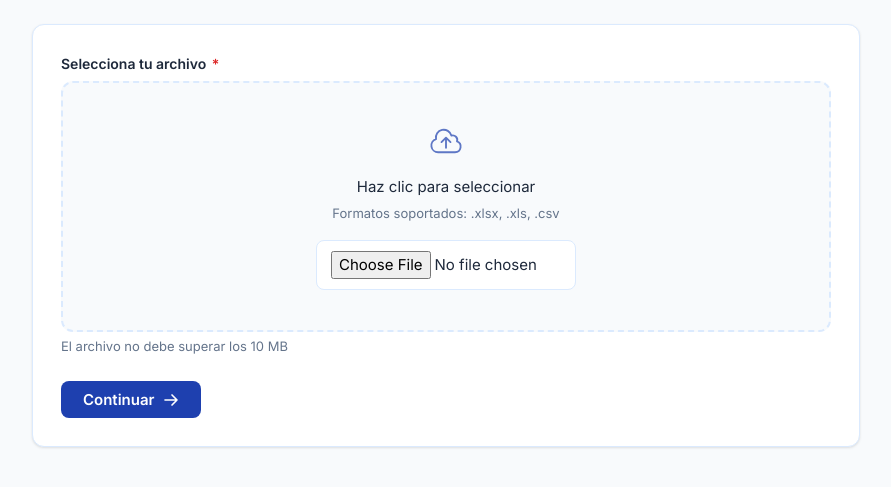
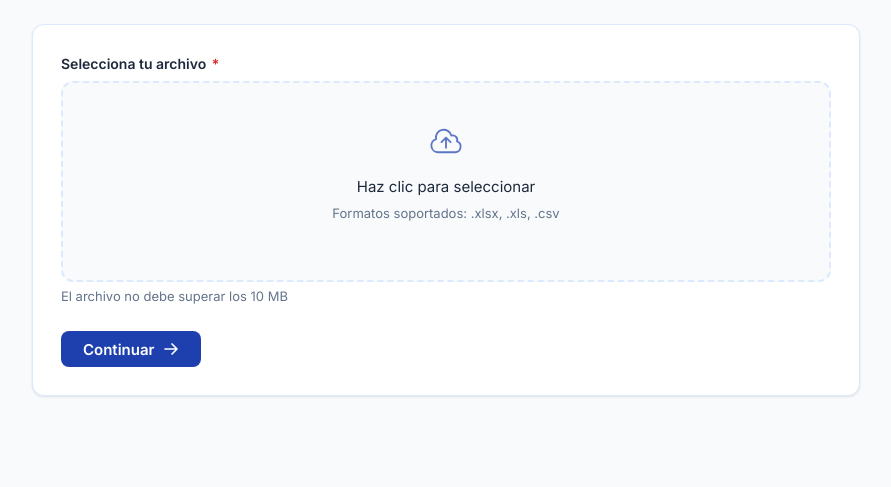
Before and after one commit to rauulmunoz/sales-analyzer, a Flask app: page /app in a window 1280 px wide. Shown: the part 264-751 px from the top of the page, without its empty margins (194-1085 px from the left). Run offline with Flask 3, Linux system fonts and the light colour scheme; some web fonts are replaced.

Commit message:
Fix selector de archivo y quitar opción cantidad del mapeo

```diff
--- a/templates/index.html
+++ b/templates/index.html
@@ -64,15 +64,15 @@
                     <label for="archivo" class="sa-label">
                         Selecciona tu archivo <span class="required-mark" aria-label="obligatorio">*</span>
                     </label>
-                    <div class="file-zone" onclick="document.getElementById('archivo').click()">
+                    <div class="file-zone" onclick="document.getElementById('archivo').click()" style="cursor:pointer">
                         <svg class="sa-icon mb-3" width="36" height="36" fill="none" stroke="currentColor" stroke-width="1.25" viewBox="0 0 24 24" aria-hidden="true" style="color:var(--color-primary);opacity:.7;">
                             <path stroke-linecap="round" stroke-linejoin="round" d="M12 16.5V9.75m0 0 3 3m-3-3-3 3M6.75 19.5a4.5 4.5 0 0 1-1.41-8.775 5.25 5.25 0 0 1 10.233-2.33 3 3 0 0 1 3.758 3.848A3.752 3.752 0 0 1 18 19.5H6.75Z"/>
                         </svg>
-                        <p class="mb-1 fw-600" style="font-size:.9375rem;color:var(--color-text);">Haz clic para seleccionar</p>
+                        <p class="mb-1" style="font-size:.9375rem;color:var(--color-text);">Haz clic para seleccionar</p>
                         <p class="mb-3" style="font-size:.8125rem;color:var(--color-text-muted);">Formatos soportados: .xlsx, .xls, .csv</p>
-                        <input type="file" id="archivo" name="archivo" accept=".xlsx,.xls,.csv" class="sa-input" required
-                               style="width:auto;max-width:260px;margin:0 auto;display:block;cursor:pointer;"
-                               aria-describedby="archivo-hint">
+                        <p id="file-name" style="font-size:.875rem;color:var(--color-primary);font-weight:600;"></p>
+                        <input type="file" id="archivo" name="archivo" accept=".xlsx,.xls,.csv" required
+                            style="display:none" aria-describedby="archivo-hint">
                     </div>
                     <p id="archivo-hint" class="sa-helper">El archivo no debe superar los 10 MB</p>
                 </div>
@@ -94,6 +94,11 @@
             btn.disabled = true;
             btn.innerHTML = '<span class="spinner-border spinner-border-sm me-2" role="status" aria-hidden="true"></span>Subiendo...';
         });
+
+        document.getElementById('archivo').addEventListener('change', function() {
+        var nombre = this.files[0] ? this.files[0].name : '';
+        document.getElementById('file-name').textContent = nombre;
+        });
     </script>
 </body>
 </html>
--- a/templates/mapeo.html
+++ b/templates/mapeo.html
@@ -68,7 +68,7 @@
                 <svg class="sa-icon" width="16" height="16" fill="none" stroke="currentColor" stroke-width="2" viewBox="0 0 24 24" aria-hidden="true" style="margin-top:1px;flex-shrink:0;">
                     <path stroke-linecap="round" stroke-linejoin="round" d="m11.25 11.25.041-.02a.75.75 0 0 1 1.063.852l-.708 2.836a.75.75 0 0 0 1.063.853l.041-.021M21 12a9 9 0 1 1-18 0 9 9 0 0 1 18 0Zm-9-3.75h.008v.008H12V8.25Z"/>
                 </svg>
-                <span>Debes asignar al menos las columnas de <strong>Fecha</strong>, <strong>Producto</strong> y <strong>Precio</strong> para generar el informe.</span>
+                <span>Debes asignar las columnas de <strong>Fecha</strong>, <strong>Producto</strong> y <strong>Precio</strong> para generar el informe.</span>
             </div>
 
             <form action="/analizar" method="POST" id="mapeo-form">
@@ -81,7 +81,6 @@
                         <option value="ignorar">— Ignorar esta columna —</option>
                         <option value="fecha">Fecha</option>
                         <option value="producto">Producto</option>
-                        <option value="cantidad">Cantidad</option>
                         <option value="precio">Precio</option>
                     </select>
                 </div>
```
